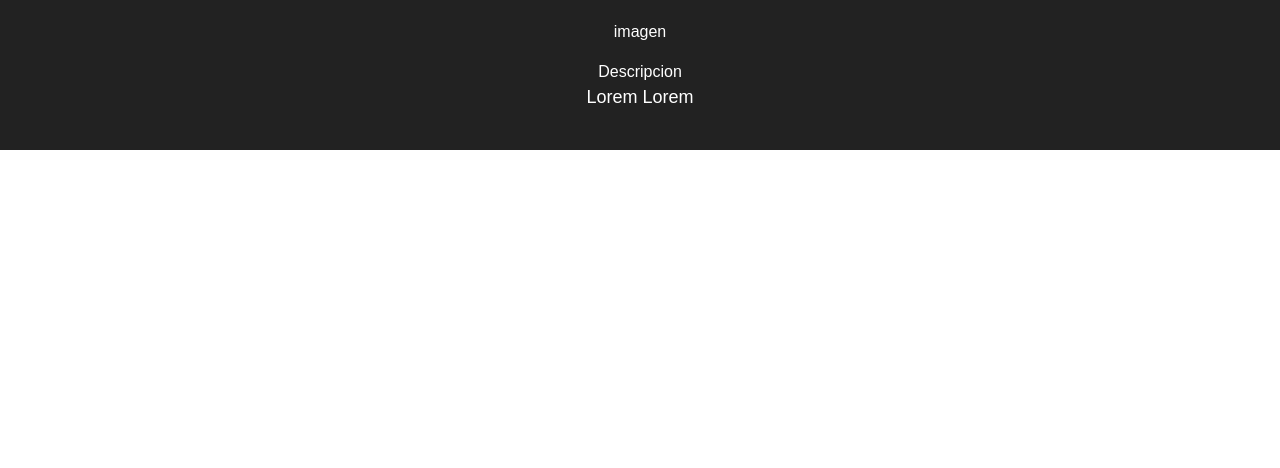
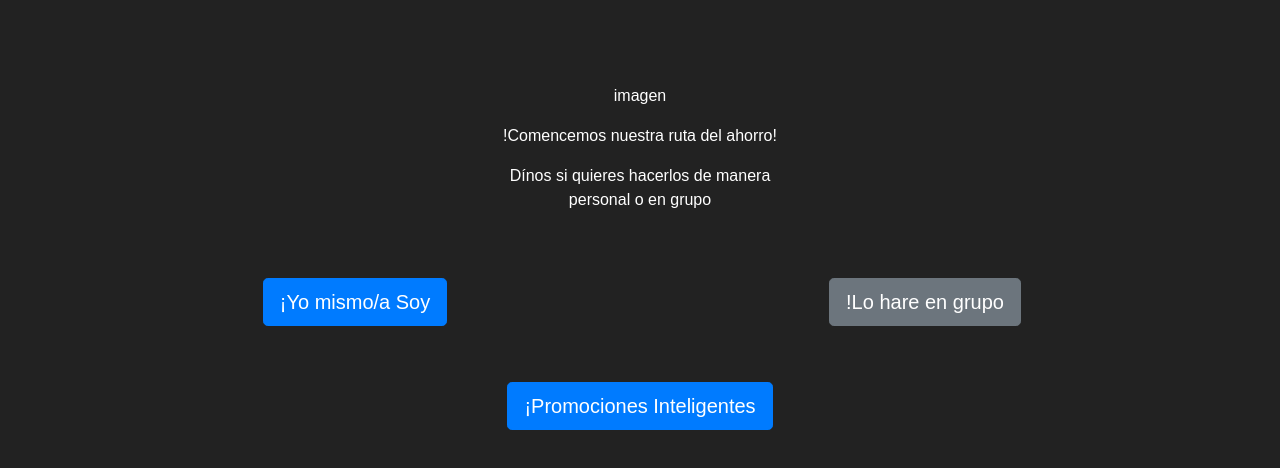
Before and after one commit to valeriavalles/Innovacion-Caf, a React (Create React App) app: page / in a window 1280 px wide. Shown: the top 468 px of the page. Built offline with nearby package versions, Linux system fonts and the light colour scheme.

Commit message:
add buttons

```diff
--- a/public/index.html
+++ b/public/index.html
@@ -21,6 +21,7 @@
     -->
     <title>React App</title>
     <link rel="stylesheet" href="https://stackpath.bootstrapcdn.com/bootstrap/4.1.0/css/bootstrap.min.css" integrity="sha384-9gVQ4dYFwwWSjIDZnLEWnxCjeSWFphJiwGPXr1jddIhOegiu1FwO5qRGvFXOdJZ4" crossorigin="anonymous">
+    <link rel="stylesheet" href="https://use.fontawesome.com/releases/v5.0.13/css/all.css" integrity="sha384-DNOHZ68U8hZfKXOrtjWvjxusGo9WQnrNx2sqG0tfsghAvtVlRW3tvkXWZh58N9jp" crossorigin="anonymous">
   </head>
   <body>
     <noscript>
--- a/src/App.css
+++ b/src/App.css
@@ -11,7 +11,12 @@
   background-color: #222;
   height: 150px;
   padding: 20px;
+  margin-bottom: 5%;
+  margin-top: 5%;
   color: white;
+}
+.btn2 {
+  margin-top: 5%;
 }
 
 .App-title {
--- a/src/App.js
+++ b/src/App.js
@@ -1,5 +1,6 @@
 import React, { Component } from 'react';
-import Presents from './components/present'
+import Presents from './components/present';
+import Bts from './components/Botons'
 import './App.css';
 
 class App extends Component {
@@ -8,11 +9,8 @@ class App extends Component {
       <div className="App">
         <header className="App-header">
           <Presents />
-          <p className="App-intro">
-          Lorem Lorem
-        </p>
         </header>
-
+        <Bts />
       </div>
     );
   }
--- a/src/components/Botons.js
+++ b/src/components/Botons.js
@@ -0,0 +1,27 @@
+import React, { Component } from 'react';
+
+class Bts extends Component {
+    render() {
+        return(
+            <div className="container">
+            <div className="row">
+                <div className="col-md-6">
+                <button type="button" className="btn btn-primary btn-lg">¡Yo mismo/a Soy</button>
+                </div>
+                <div className="col-md-6">
+                <i className="user"></i>
+                <button type="button" className="btn btn-secondary btn-lg">!Lo hare en grupo</button>
+               </div>
+            </div>
+            <div className="row btn2">
+                <div className="col-md-12 ">
+                <button type="button" className="btn btn-primary btn-lg">¡Promociones Inteligentes</button>
+                </div>
+
+            </div>
+            </div>
+        )
+    }
+}
+
+export default Bts;
--- a/src/components/present.js
+++ b/src/components/present.js
@@ -9,7 +9,13 @@ class Presents extends Component {
                     imagen
                 </figure>
                 <div>
-                    Descripcion
+                    <p>
+                    !Comencemos nuestra ruta del ahorro!
+                    </p>
+                    <p>
+                        Dínos si quieres hacerlos de manera <br/>
+                        personal o en grupo
+                    </p>
                 </div>
             </div>
         )
--- a/src/index.css
+++ b/src/index.css
@@ -2,4 +2,5 @@ body {
   margin: 0;
   padding: 0;
   font-family: sans-serif;
+  background-color: #222;
 }
```
